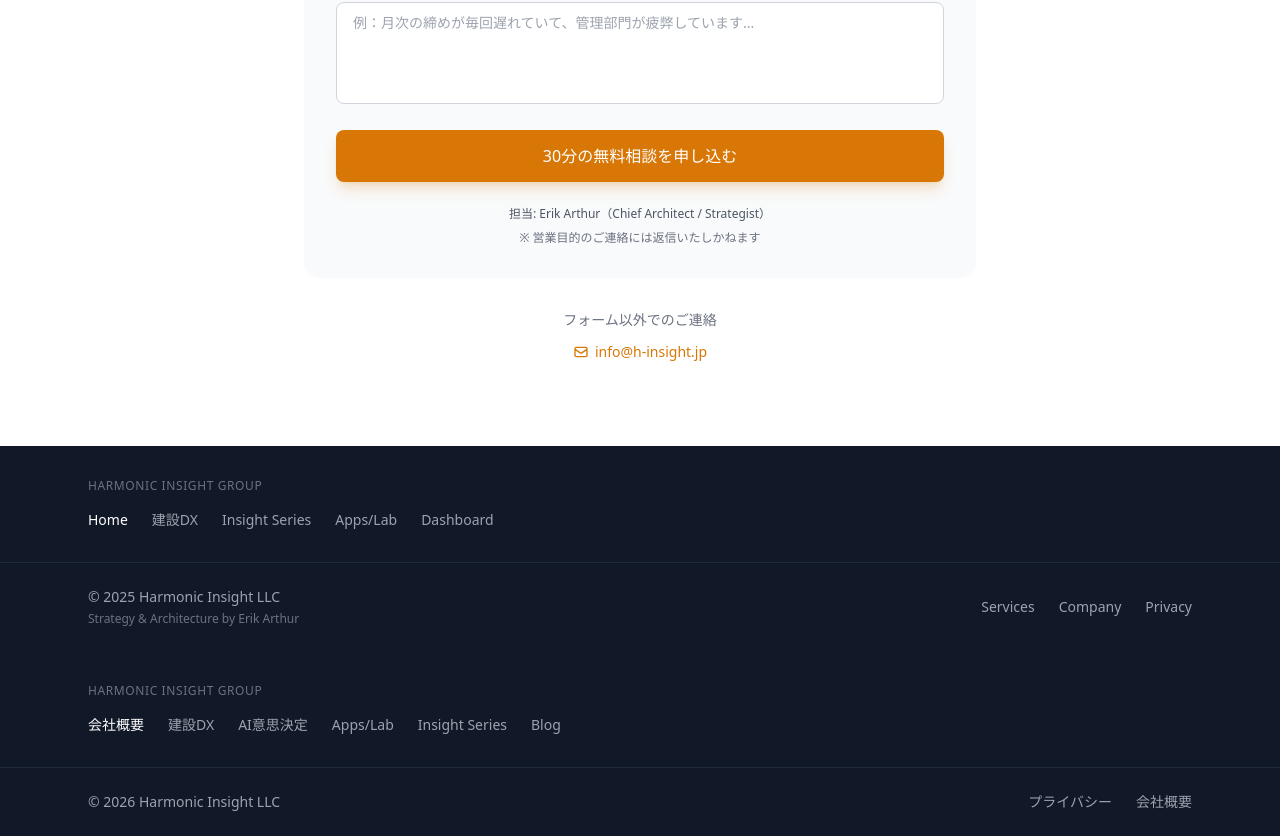
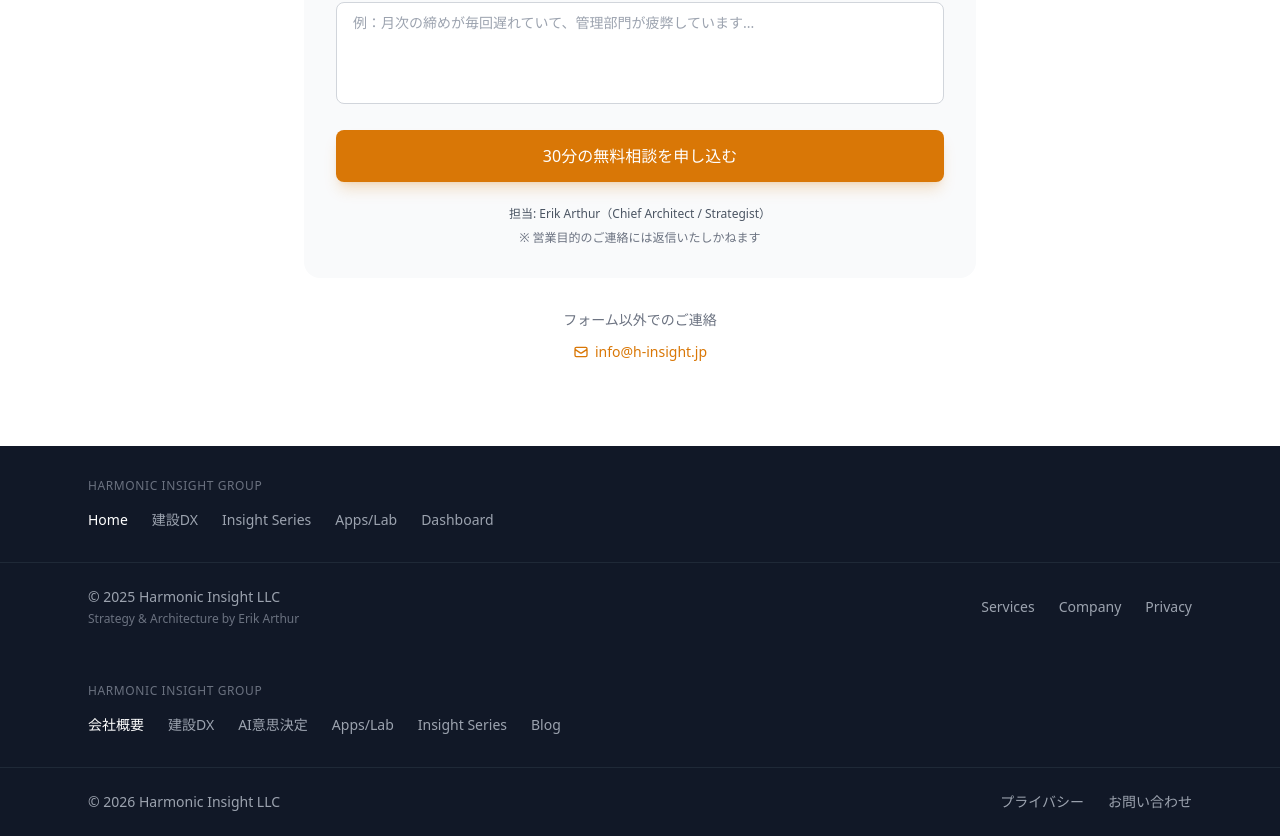
Before and after one commit to HarmonicInsight/site-corporate, a Next.js app: page / in a window 1280 px wide. Shown: the part 2301-3137 px from the top of the page. Built offline with nearby package versions, Linux system fonts and the light colour scheme.

Commit message:
Unify SiteFooter across all sites

```diff
--- a/components/SiteFooter.tsx
+++ b/components/SiteFooter.tsx
@@ -1,6 +1,5 @@
 "use client";
 
-import Link from "next/link";
 import { SITES, CURRENT_SITE_ID } from "@/lib/navigation";
 
 export function SiteFooter() {
@@ -8,16 +7,21 @@ export function SiteFooter() {
 
   return (
     <footer className="bg-gray-900 text-white">
+      {/* Group Sites */}
       <div className="border-b border-gray-800">
         <div className="max-w-6xl mx-auto px-4 sm:px-6 py-8">
-          <p className="text-xs text-gray-500 mb-4 tracking-wider uppercase">Harmonic Insight Group</p>
+          <p className="text-xs text-gray-500 mb-4 tracking-wider uppercase">
+            Harmonic Insight Group
+          </p>
           <nav className="flex flex-wrap gap-x-6 gap-y-2">
             {sites.map((site) => (
               <a
                 key={site.id}
                 href={site.url}
                 className={`text-sm transition-colors ${
-                  site.id === CURRENT_SITE_ID ? "text-white font-medium" : "text-gray-400 hover:text-white"
+                  site.id === CURRENT_SITE_ID
+                    ? "text-white font-medium"
+                    : "text-gray-400 hover:text-white"
                 }`}
               >
                 {site.name}
@@ -26,19 +30,31 @@ export function SiteFooter() {
           </nav>
         </div>
       </div>
+
+      {/* Copyright + Links */}
       <div className="max-w-6xl mx-auto px-4 sm:px-6 py-6">
         <div className="flex flex-col sm:flex-row items-center justify-between gap-4">
-          <p className="text-sm text-gray-400">© {new Date().getFullYear()} Harmonic Insight LLC</p>
-          <nav className="flex items-center gap-6">
-            <Link href="/privacy" className="text-sm text-gray-400 hover:text-white transition-colors">
+          <p className="text-sm text-gray-400">
+            © {new Date().getFullYear()} Harmonic Insight LLC
+          </p>
+          <nav className="flex items-center gap-6 text-sm">
+            <a
+              href="https://harmonic-insight-corporate.vercel.app/privacy"
+              className="text-gray-400 hover:text-white transition-colors"
+            >
               プライバシー
-            </Link>
-            <Link href="/company" className="text-sm text-gray-400 hover:text-white transition-colors">
-              会社概要
-            </Link>
+            </a>
+            <a
+              href="https://harmonic-insight-corporate.vercel.app/#contact"
+              className="text-gray-400 hover:text-white transition-colors"
+            >
+              お問い合わせ
+            </a>
           </nav>
         </div>
       </div>
     </footer>
   );
 }
+
+export default SiteFooter;
```
